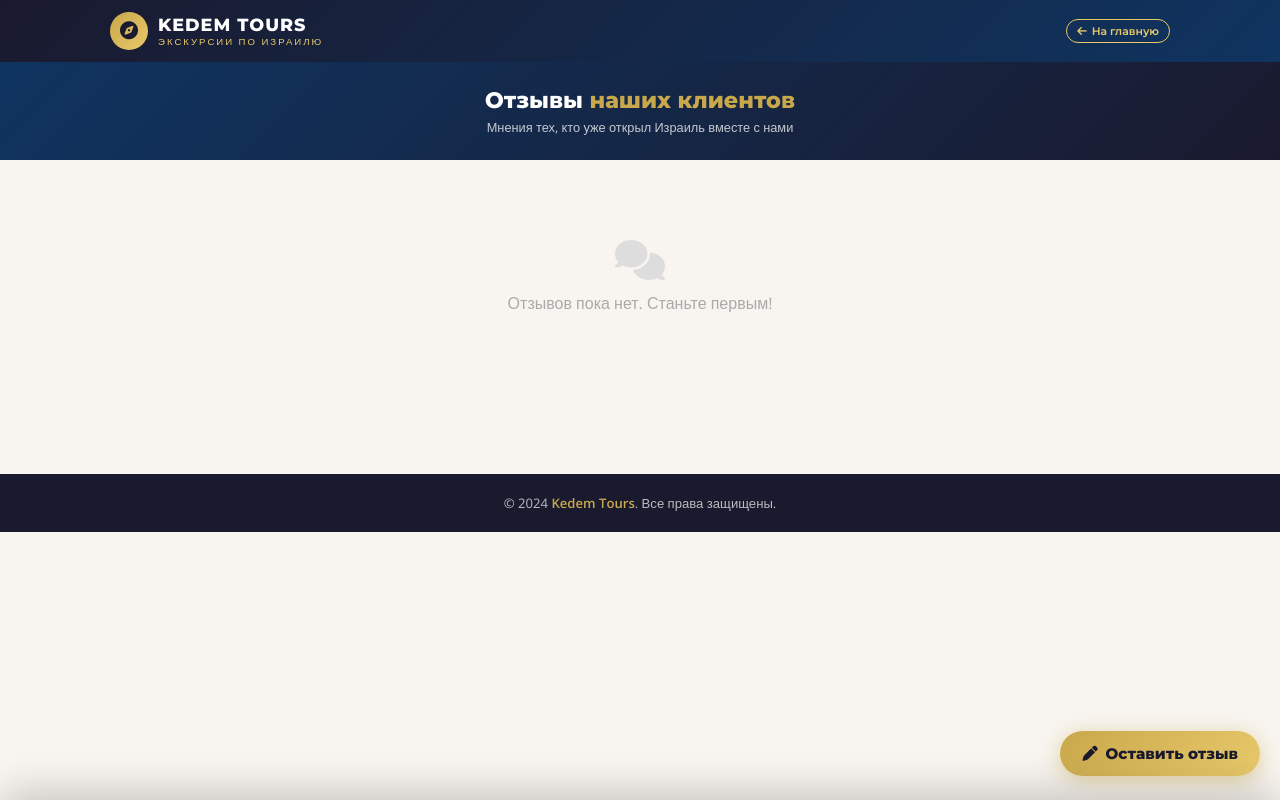
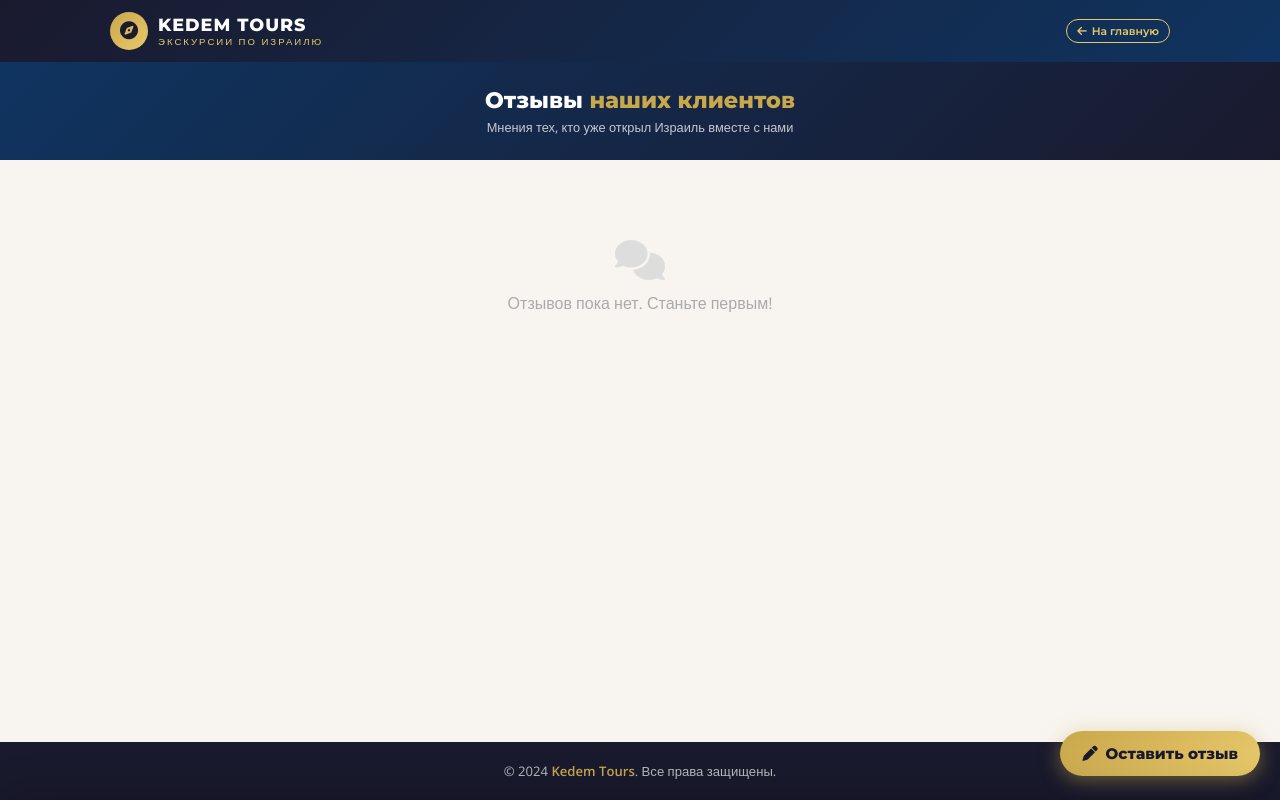
Before and after one commit to kravitz49/kedem-tours-site, a PHP site: page /reviews-page.php in a window 1280 px wide. Run offline with PHP 8.4, Linux system fonts and the light colour scheme; data that the repository does not hold is empty.

Commit message:
Sticky footer on reviews page
https://claude.ai/code/session_01RZwZJo9oty34tAU8XM2nXH

```diff
--- a/reviews-page.php
+++ b/reviews-page.php
@@ -10,7 +10,7 @@
   <style>
     *, *::before, *::after { box-sizing: border-box; margin: 0; padding: 0; }
     :root { --gold:#c9a84c; --gold-light:#e8c96a; --dark:#1a1a2e; --accent:#0f3460; --white:#fff; --bg:#f8f5f0; --shadow:0 4px 20px rgba(0,0,0,.09); }
-    body { font-family: 'Open Sans', sans-serif; background: var(--bg); color: #2d2d2d; }
+    body { font-family: 'Open Sans', sans-serif; background: var(--bg); color: #2d2d2d; display:flex; flex-direction:column; min-height:100vh; }
 
     header { background: linear-gradient(135deg,var(--dark),var(--accent)); box-shadow: 0 2px 20px rgba(0,0,0,.3); }
     .header-inner { max-width:1100px; margin:0 auto; display:flex; align-items:center; justify-content:space-between; padding:12px 20px; }
@@ -27,7 +27,7 @@
     .reviews-hero h1 span { color:var(--gold); }
     .reviews-hero p { color:rgba(255,255,255,.75); font-size:.8rem; }
 
-    .section { max-width:1000px; margin:0 auto; padding:20px 16px 100px; }
+    .section { max-width:1000px; margin:0 auto; padding:20px 16px 100px; flex:1; width:100%; }
 
     /* STATS */
     .stats-row { display:flex; gap:12px; justify-content:center; flex-wrap:wrap; margin-bottom:20px; }
```
